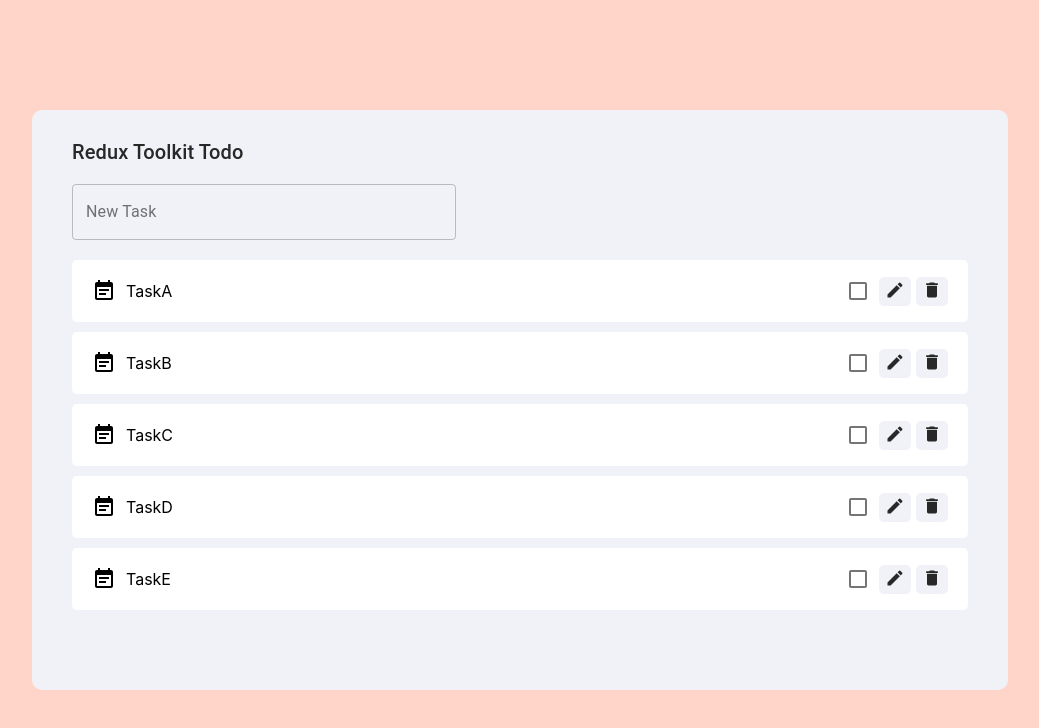
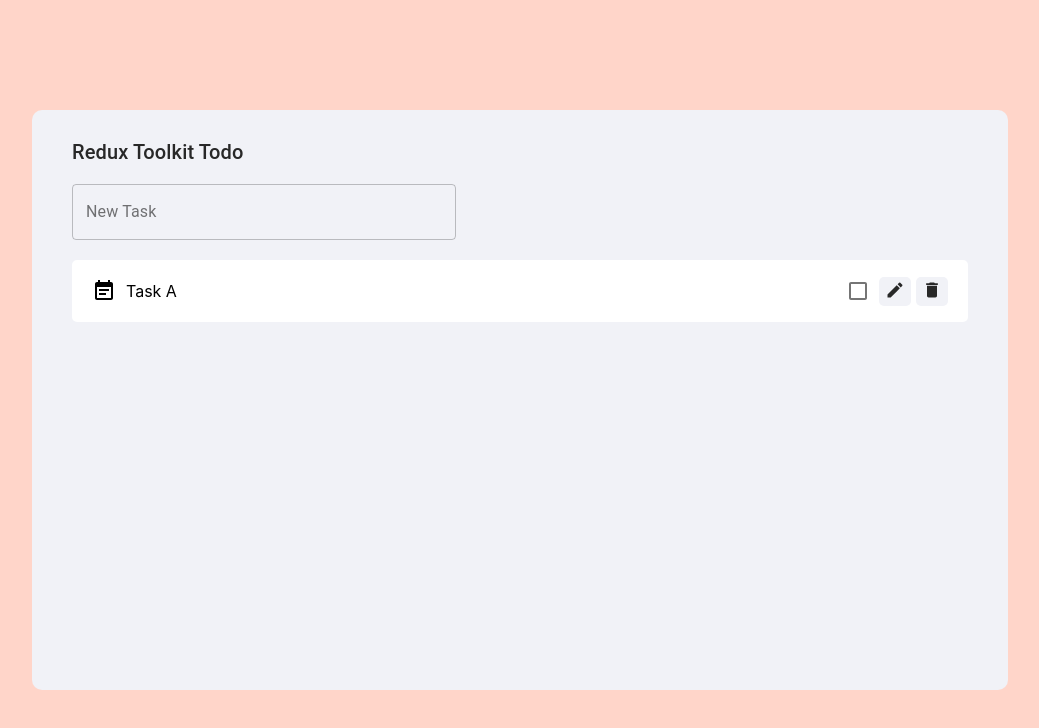
Before and after one commit to kameoman/toolkit-todo, a React (Create React App) app: page / in a window 1280 px wide. Shown: the top 728 px of the page, without its empty margins (120-1159 px from the left). Built offline with nearby package versions, Linux system fonts and the light colour scheme.

Commit message:
Task取得機能実装

```diff
--- a/src/features/task/taskList/TaskList.tsx
+++ b/src/features/task/taskList/TaskList.tsx
@@ -1,12 +1,14 @@
 import React from "react";
+import { useSelector } from "react-redux";
+import { selectTask } from "../taskSlice";
 import TaskItem from "../taskItem/TaskItem";
 import styles from "./TaskList.module.scss";
-import sampleData from "./sampleData.json";
 
 const TaskList: React.FC = () => {
+  const tasks = useSelector(selectTask);
   return (
     <div className={styles.root}>
-      {sampleData.map((task) => (
+      {tasks.map((task) => (
         <TaskItem key={task.id} task={task} />
       ))}
     </div>
--- a/src/features/task/taskList/sampleData.json
+++ /dev/null
@@ -1,12 +0,0 @@
-[
-  { "id": 0, "title": "TaskA", "completed": false },
-  { "id": 1, "title": "TaskB", "completed": false },
-  { "id": 2, "title": "TaskC", "completed": false },
-  { "id": 3, "title": "TaskD", "completed": false },
-  { "id": 4, "title": "TaskE", "completed": false },
-  { "id": 5, "title": "TaskF", "completed": false },
-  { "id": 6, "title": "TaskG", "completed": false },
-  { "id": 7, "title": "TaskH", "completed": false },
-  { "id": 8, "title": "TaskI", "completed": false },
-  { "id": 9, "title": "TaskJ", "completed": false }
-]
```
